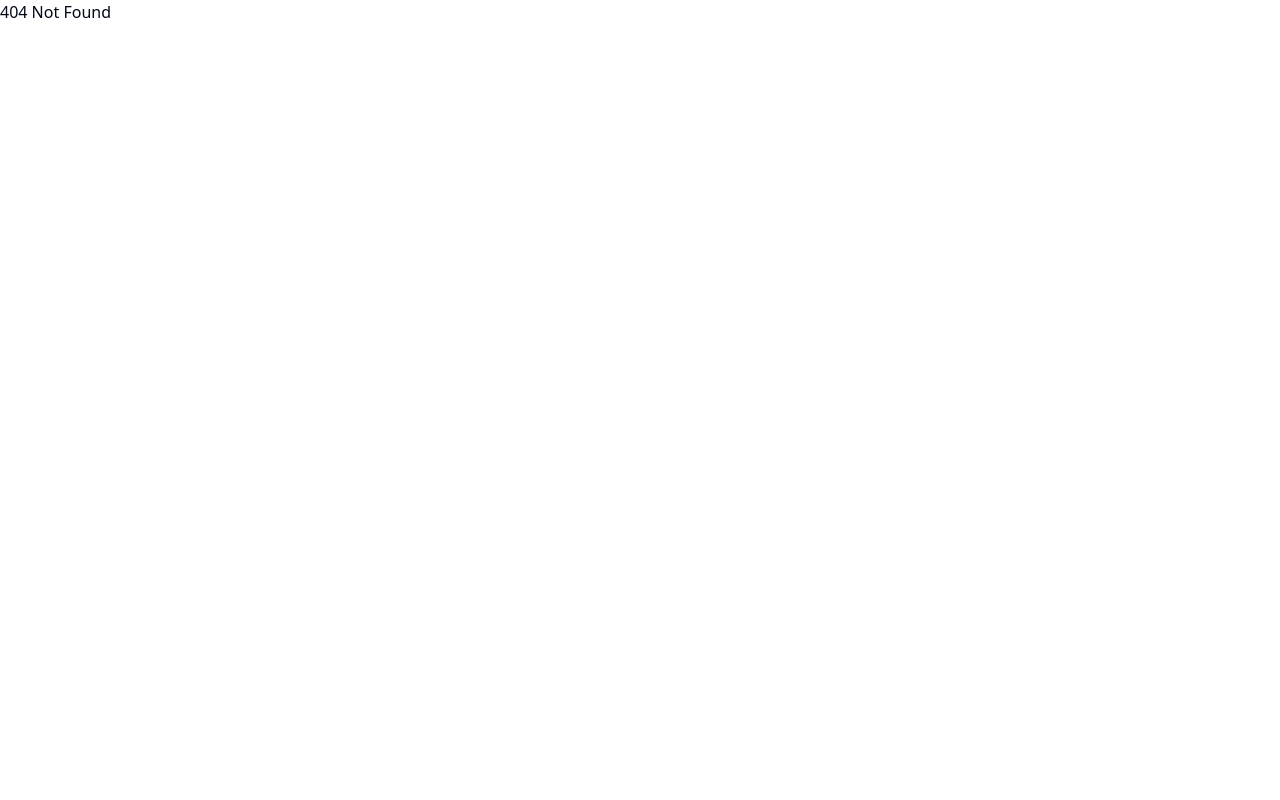
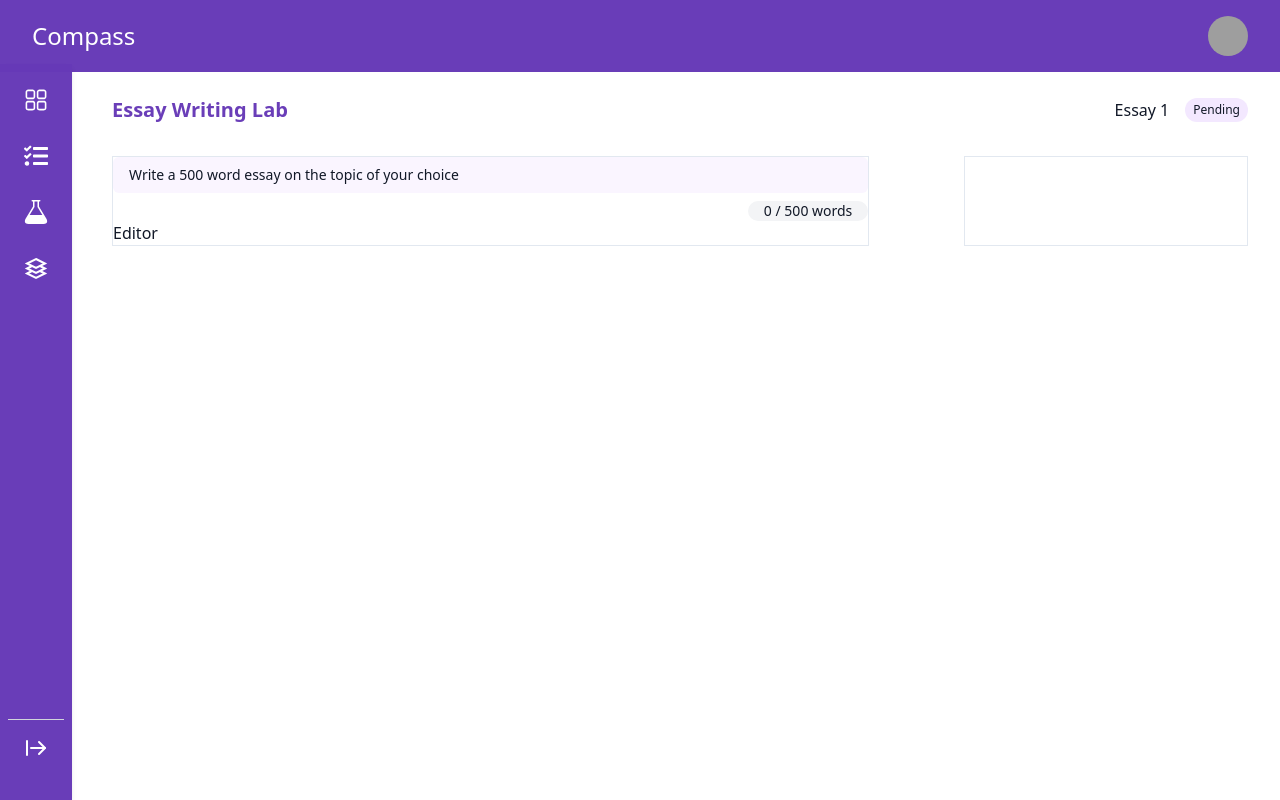
Before and after one commit to takeleapnow/compass-frontend, a React (Vite) app: page /writing-lab/editor in a window 1280 px wide. Before the commit this address had no page. Built offline with nearby package versions, Linux system fonts and the light colour scheme; grey boxes are pictures that could not be loaded.

Commit message:
writing lab add ons

```diff
--- a/src/App.tsx
+++ b/src/App.tsx
@@ -4,7 +4,7 @@ import {Route, BrowserRouter as Router, Routes} from "react-router-dom"
 import { LandingPage } from './components/pages/landing'
 import { Signin, Signup } from './components/pages/auth'
 import { MyApplications } from './components/pages/myApplications'
-import { WritingLab } from './components/pages/writingLab'
+import { EditorHome, WritingLab } from './components/pages/writingLab'
 import { TaskManger } from './components/pages/taskManager'
 import { Profile } from './components/pages/profile'
 import { ToastContainer } from 'react-toastify'
@@ -36,6 +36,7 @@ function App() {
         <Route path= "/applications" element={<MyApplications/>} />
 
         <Route path="/writing-lab" element={<WritingLab/>} />
+        <Route path='/writing-lab/editor' element={<EditorHome/>} />
 
         <Route path="/task-manager" element={<TaskManger/>} />
 
--- /dev/null
+++ b/src/components/pages/writingLab/EditorHome.tsx
@@ -0,0 +1,34 @@
+import Dashboard from "@/components/shared/wrappers/Dashboard";
+import EditorNav from "./subComponents/EditorNav";
+import DocInfoSection from "./subComponents/DocInfoSection";
+
+const EditorHome = () => {
+  return (
+    <Dashboard>
+      <div>
+        {/* header */}
+        <EditorNav
+          title="Essay Writing Lab"
+          subTitle="Essay 1"
+          status="Pending"
+        />
+        {/* main content */}
+        <div className="flex gap-4 mt-8 justify-between">
+          {/* editor */}
+          <div className="w-2/3 border">
+          <DocInfoSection
+           prompt="Write a 500 word essay on the topic of your choice"
+              wordLimit={500}
+              currWordCount={0}
+
+          />
+            <p>Editor </p>
+          </div>
+          <div className="border w-1/4">{/* help/ai */}</div>
+        </div>
+      </div>
+    </Dashboard>
+  );
+};
+
+export default EditorHome;
--- a/src/components/pages/writingLab/index.ts
+++ b/src/components/pages/writingLab/index.ts
@@ -1,4 +1,6 @@
 import WritingLab from "./WritingLab"
+import EditorHome from "./EditorHome"
 export {
-    WritingLab
+    WritingLab,
+    EditorHome
 }
--- /dev/null
+++ b/src/components/pages/writingLab/subComponents/DocInfoSection.tsx
@@ -0,0 +1,20 @@
+const DocInfoSection = ({
+  prompt,
+  wordLimit,
+  currWordCount,
+}: {
+  prompt: string;
+  wordLimit: number;
+  currWordCount: number;
+}) => {
+  return (
+    <div className="flex flex-col gap-2 items-end w-full">
+      <div className="bg-purple-50 text-sm px-4 py-2 rounded-md w-full">{prompt}</div>
+      <div className="flex justify-end items-center bg-gray-100   px-4 py- text-sm rounded-full">
+        {currWordCount} / {wordLimit} words
+      </div>
+    </div>
+  );
+};
+
+export default DocInfoSection;
--- /dev/null
+++ b/src/components/pages/writingLab/subComponents/EditorNav.tsx
@@ -0,0 +1,25 @@
+import React from "react";
+
+const EditorNav = ({
+  title,
+  subTitle,
+  status,
+}: {
+  title: string;
+  subTitle?: string;
+  status?: string;
+}) => {
+  return (
+    <div className="flex justify-between w-full items-center">
+      <p className="text-lightPrimary text-xl font-bold">{title} </p>
+      <div className="flex gap-4 items-center">
+        <p className="">{subTitle} </p>
+        <p className="px-2 py-1 text-xs bg-purple-100 rounded-full">
+          {status}
+        </p>
+      </div>
+    </div>
+  );
+};
+
+export default EditorNav;
--- a/src/components/pages/writingLab/WritingLabCard.tsx
+++ b/src/components/pages/writingLab/subComponents/WritingLabCard.tsx
@@ -1,3 +1,4 @@
+import { Link } from "react-router-dom";
 
 const WritingLabCard = ({
   title,
@@ -22,7 +23,9 @@ const WritingLabCard = ({
             {status} pending
           </p>
         </div>
+        <Link to={"/writing-lab/editor"}>
         <p>edit</p>
+        </Link>
       </div>
       <div className="flex justify-between items-start">
         <p className="text-lg text-lightPrimary font-semibold dark:text-darkContrast text-wrap">
--- a/src/components/pages/writingLab/subComponents/essay/EssayHome.tsx
+++ b/src/components/pages/writingLab/subComponents/essay/EssayHome.tsx
@@ -1,5 +1,5 @@
 import { EssayProps } from "@/types/writing-lab";
-import WritingLabCard from "../../WritingLabCard";
+import WritingLabCard from "../WritingLabCard";
 import { ScrollArea, ScrollBar } from "@/components/ui/scroll-area";
 import WLAddEssay from "./WLAddEssay";
 const EssayHome = ({
--- a/src/components/pages/writingLab/subComponents/lor/LORHome.tsx
+++ b/src/components/pages/writingLab/subComponents/lor/LORHome.tsx
@@ -1,5 +1,5 @@
 import { LorProps } from "@/types/writing-lab";
-import WritingLabCard from "../../WritingLabCard";
+import WritingLabCard from "../WritingLabCard";
 import { ScrollArea, ScrollBar } from "@/components/ui/scroll-area";
 import WLAddLOR from "./WLAddLOR";
 const LORHome = ({
--- a/src/components/pages/writingLab/subComponents/resume/ResumeHome.tsx
+++ b/src/components/pages/writingLab/subComponents/resume/ResumeHome.tsx
@@ -1,5 +1,5 @@
 import { ResumeProps } from "@/types/writing-lab";
-import WritingLabCard from "../../WritingLabCard";
+import WritingLabCard from "../WritingLabCard";
 import { ScrollArea, ScrollBar } from "@/components/ui/scroll-area";
 import WLAddResume from "./WLAddResume";
 const ResumeHome = ({
```
